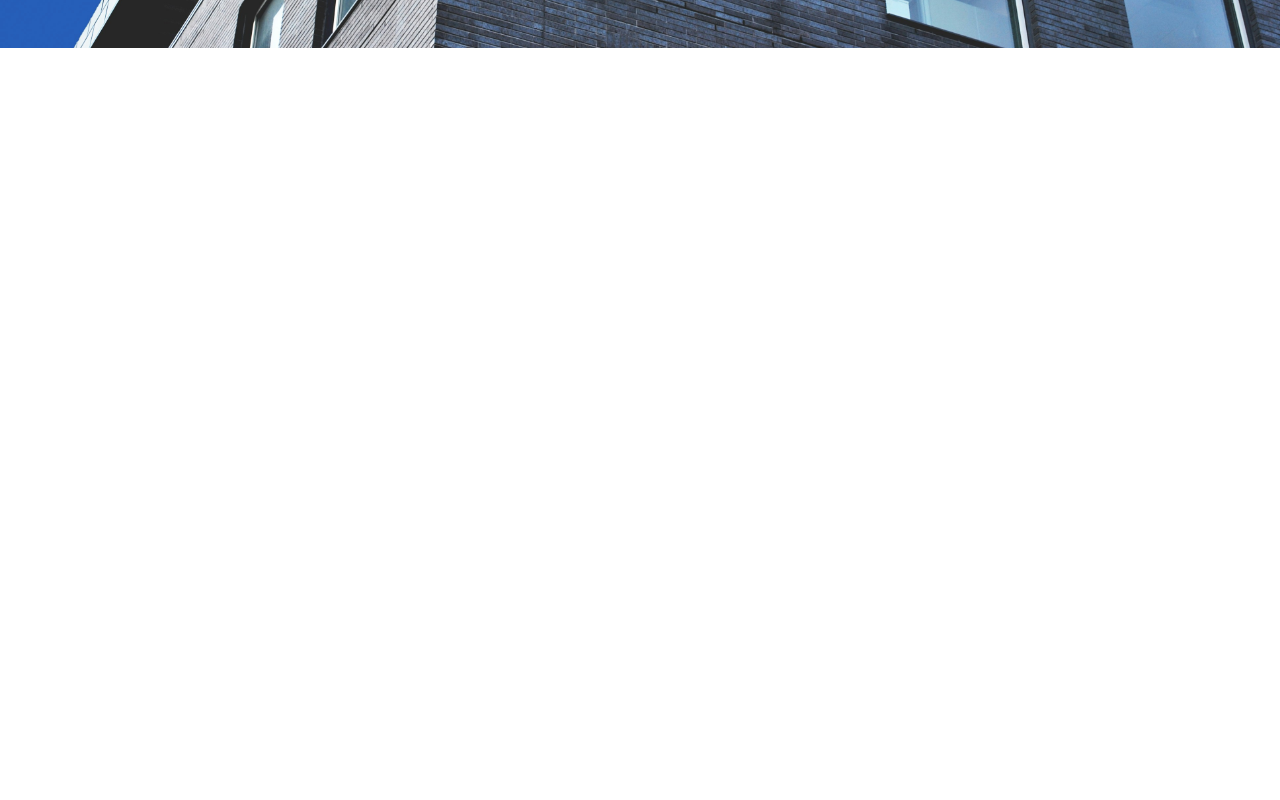
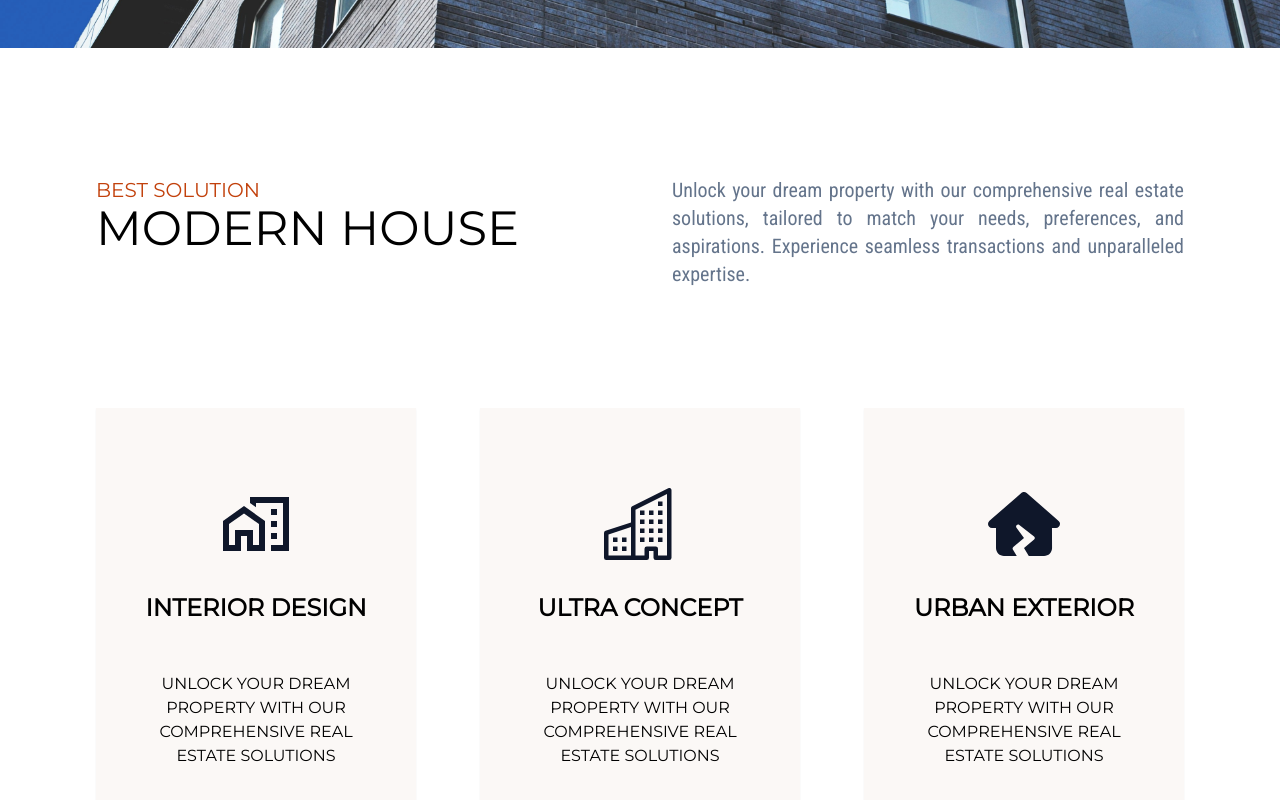
Before and after one commit to Aman147181/realstate, a Next.js app: page / in a window 1280 px wide. Shown: the part 752-1552 px from the top of the page. Before the commit the page ends 800 px from the top, so only its background shows below. Built offline with nearby package versions, Linux system fonts and the light colour scheme.

Commit message:
added homepageinfo component

```diff
--- a/src/app/page.js
+++ b/src/app/page.js
@@ -1,7 +1,9 @@
 import React from "react";
+
+import Link from "next/link";
+import HomepageHero from "@/components/HomepageHero";
+import HomepageInfo from "@/components/HomepageInfo";
 import { Roboto } from "next/font/google";
-import Link from "next/link";
-
 const roboto = Roboto({
   weight: "400",
   subsets: ["latin"],
@@ -9,24 +11,9 @@ const roboto = Roboto({
 const home = () => {
   return (
     <div div className={roboto.className}>
-      <div className="min-h-screen">
-        <div
-          className="bg-cover flex flex-col space-y-10 items-center text-white justify-center bg-center h-screen w-full"
-          style={{ backgroundImage: "url(stateBanner.jpg)" }}
-        >
-          <h1 className="text-white px-5 text-center [text-shadow:_0_1px_0_rgb(0_0_0_/_40%)] uppercase text-4xl md:text-7xl xl:text-[96px]">
-            find your dream house
-          </h1>
-          <h1 className="text-gray-200 px-5 text-center uppercase [text-shadow:_0_1px_0_rgb(0_0_0_/_40%)] text-sm md:text-lg lg:text-xl">
-            Find comfort, luxury, and convenience in every property. Welcome
-            home
-          </h1>
-          <Link href="/property">
-          <button className="bg-orange-900 px-8 py-3 hover:bg-orange-800 text-white transition-colors duration-250 uppercase text-xl">
-            Explore
-          </button>
-          </Link>
-        </div>
+      <div className="">
+        <HomepageHero />
+        <HomepageInfo/>
       </div>
     </div>
   );
--- a/src/components/Header.jsx
+++ b/src/components/Header.jsx
@@ -1,24 +1,43 @@
+"use client";
 import Image from "next/image";
 import Link from "next/link";
-import React from "react";
+import React, { useState } from "react";
 import { FaUser } from "react-icons/fa";
+import { IoMenuOutline } from "react-icons/io5";
+import { RxCross1 } from "react-icons/rx";
 const Header = () => {
+  const [showmobilemenu, setshowmobilemenu] = useState(false);
   return (
     <div className="w-full px-5 sm:px-20 flex fixed top-0 bg-white text-[#203963] items-center justify-between h-16">
-      <div className="flex space-x-1 justify-center items-center">
-        <Image src="/stateLogo.png" width={50} height={50} />
-        <h1 className=" hidden sm:block text-lg font-mono uppercase ">
-          Realtor
-        </h1>
-      </div>
+      <Link href="/">
+        <div className="flex space-x-1 justify-center items-center">
+          <Image
+            src="/stateLogo.png"
+            width={50}
+            height={50}
+            alt="Realtor logo"
+          />
+          <h1 className=" hidden sm:block text-lg font-mono uppercase ">
+            Realtor
+          </h1>
+        </div>
+      </Link>
       <div className="sm:flex hidden space-x-5 justify-center items-center">
         <Link href="/">home</Link>
         <Link href="/property">Properties</Link>
       </div>
-      <div className="] space-x-1 hidden sm:flex items-center justify-center">
+      <div className="] space-x-2 hidden sm:flex items-center justify-center">
         <FaUser />
         <h1>login</h1>
       </div>
+      <button
+        onClick={() => {
+          setshowmobilemenu((el) => !el);
+        }}
+        className="block sm:hidden text-2xl"
+      >
+        {!showmobilemenu ? <IoMenuOutline /> : <RxCross1 />}
+      </button>
     </div>
   );
 };
--- /dev/null
+++ b/src/components/HomepageHero.jsx
@@ -0,0 +1,25 @@
+import React from 'react'
+import Link from 'next/link'
+const HomepageHero = () => {
+  return (
+    <div
+          className="bg-cover flex flex-col space-y-10 items-center text-white justify-center bg-center h-screen w-full"
+          style={{ backgroundImage: "url(stateBanner.jpg)" }}
+        >
+          <h1 className="text-white px-5 text-center [text-shadow:_0_1px_0_rgb(0_0_0_/_40%)] uppercase text-4xl md:text-7xl xl:text-[96px]">
+            find your dream house
+          </h1>
+          <h1 className="text-gray-200 px-5 text-center uppercase [text-shadow:_0_1px_0_rgb(0_0_0_/_40%)] text-sm md:text-lg lg:text-xl">
+            Find comfort, luxury, and convenience in every property. Welcome
+            home
+          </h1>
+          <Link href="/property">
+          <button className="bg-orange-900 p-5 text-xs sm:text-sm  hover:bg-orange-800 text-white transition-colors duration-250 uppercase ">
+            Explore properties
+          </button>
+          </Link>
+        </div>
+  )
+}
+
+export default HomepageHero
--- /dev/null
+++ b/src/components/HomepageInfo.jsx
@@ -0,0 +1,79 @@
+import React from "react";
+import { BsBuildings } from "react-icons/bs";
+import { FaHouseCrack } from "react-icons/fa6";
+import { MdOutlineHomeWork } from "react-icons/md";
+import { Montserrat, Roboto_Condensed } from "next/font/google";
+const montserrat = Montserrat({
+  weight: "400",
+  subsets: ["latin"],
+});
+const roboto = Roboto_Condensed({
+  weight: "400",
+  subsets: ["latin"],
+});
+const HomepageInfo = () => {
+  return (
+    <div className={montserrat.className}>
+      <div className=" p-12 sm:p-16 lg:p-24 lg:pt-32  grid gap-16 gap-y-8 grid-cols-1 md:grid-cols-2">
+        <div className="col-span-1 flex flex-col items-start justify-start">
+          <h1 className="text-orange-700 uppercase text-xl"> best solution</h1>
+          <h1 className="text-black uppercase text-4xl sm:text-5xl">
+            {" "}
+            modern house
+          </h1>
+        </div>
+        <div
+          className={`col-span-1 flex items-start justify-start text-justify text-xl text-slate-500 ${roboto.className}`}
+        >
+          Unlock your dream property with our comprehensive real estate
+          solutions, tailored to match your needs, preferences, and aspirations.
+          Experience seamless transactions and unparalleled expertise.
+        </div>
+      </div>
+
+      <div className="grid p-12 text-center pt-0 sm:pt-6 lg:pt-6 uppercase  text-black sm:p-20 lg:px-24   grid-cols-1 lg:grid-cols-3 gap-10 xl:gap-16 gap-y-8">
+        <div className="flex hover:text-orange-600  duration-300 text-slate-900 p-6 lg:p-10 py-16 lg:py-20 space-y-8 text-center col-span-1 flex-col items-center bg-[#fbf8f6] hover:bg-[#fafafa] justify-center  shadow-sm border-slate-50">
+          <h1 className=" text-7xl">
+            <MdOutlineHomeWork />
+          </h1>
+          <h1 className="text-2xl text-black hover:text-black  font-bold">
+            interior design
+          </h1>
+          <h1 className="text-black hover:text-black pt-4">
+            {" "}
+            Unlock your dream property with our comprehensive real estate
+            solutions
+          </h1>
+        </div>
+        <div className="flex hover:text-orange-600  duration-300 text-slate-900 p-10 py-20 space-y-8 text-center col-span-1 flex-col items-center bg-[#fbf8f6] hover:bg-[#fafafa] justify-center  shadow-sm border-slate-50">
+          <h1 className=" text-7xl">
+            <BsBuildings />
+          </h1>
+          <h1 className="text-2xl text-black hover:text-black  font-bold">
+            ultra concept
+          </h1>
+          <h1 className="text-black hover:text-black pt-4">
+            {" "}
+            Unlock your dream property with our comprehensive real estate
+            solutions
+          </h1>
+        </div>
+        <div className="flex hover:text-orange-600  duration-300 text-slate-900 p-10 py-20 space-y-8 text-center col-span-1 flex-col items-center bg-[#fbf8f6] hover:bg-[#fafafa] justify-center  shadow-sm border-slate-50">
+          <h1 className=" text-7xl">
+            <FaHouseCrack />
+          </h1>
+          <h1 className="text-2xl text-black hover:text-black  font-bold">
+            urban exterior
+          </h1>
+          <h1 className="text-black hover:text-black pt-4">
+            {" "}
+            Unlock your dream property with our comprehensive real estate
+            solutions
+          </h1>
+        </div>
+      </div>
+    </div>
+  );
+};
+
+export default HomepageInfo;
```
